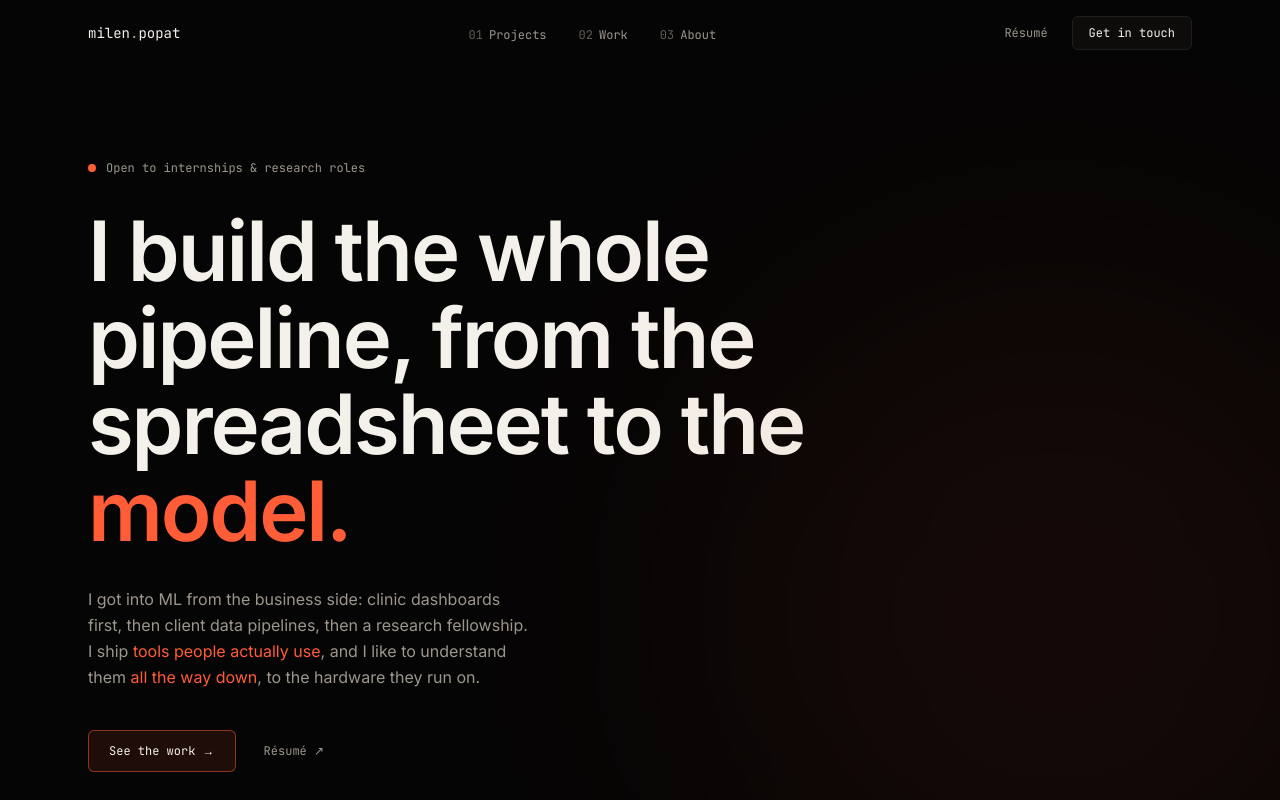
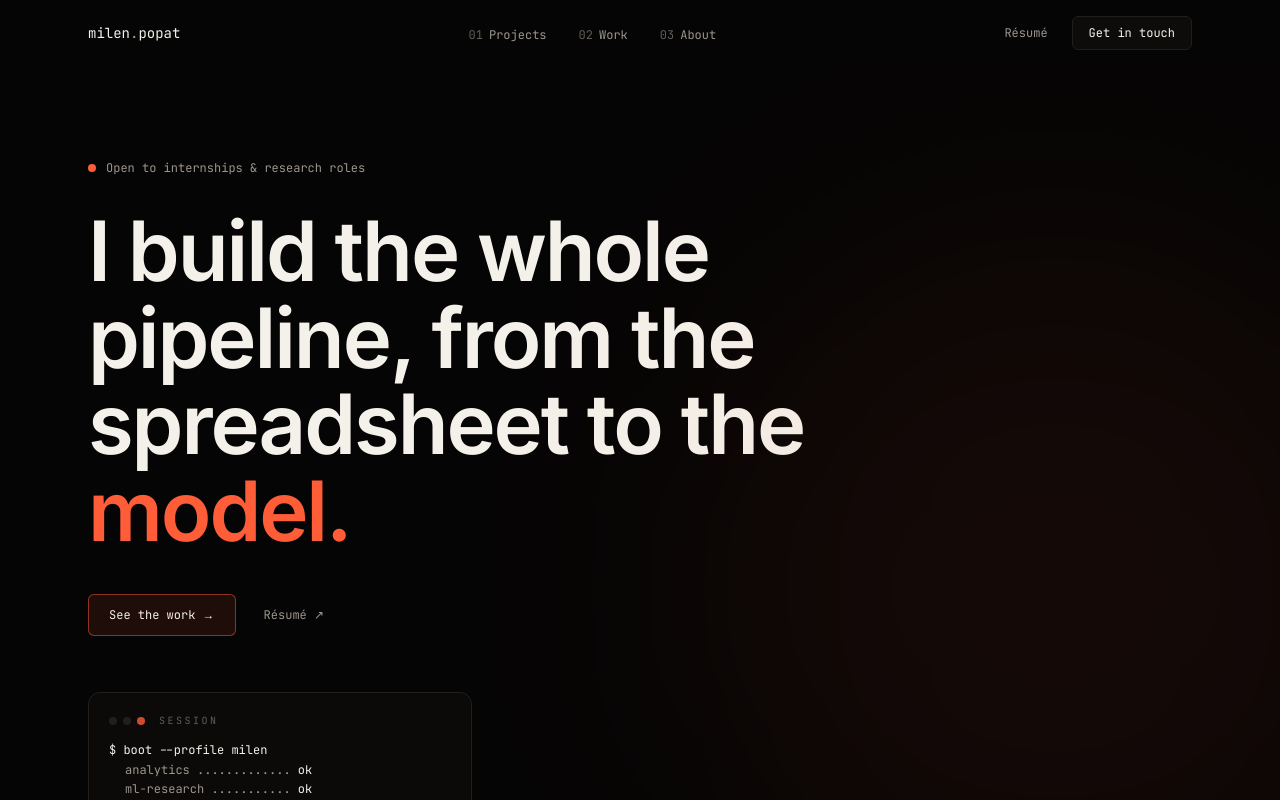
Before and after one commit to mpopat7/portfolio, a Next.js app: page / in a window 1280 px wide. Shown: the top 800 px of the page. Built offline with nearby package versions, Linux system fonts and the light colour scheme.

Commit message:
Hero: drop intro paragraph (covered on About)

```diff
--- a/components/sections/Hero.tsx
+++ b/components/sections/Hero.tsx
@@ -72,25 +72,9 @@ export default function Hero() {
           <Headline />
         </motion.div>
 
-        <motion.p
-          {...fadeUp}
-          transition={{ duration: 0.7, delay: 0.4 }}
-          className="mt-8 max-w-md leading-relaxed text-smoke"
-        >
-          {hero.intro.map((seg, i) =>
-            seg.accent ? (
-              <span key={i} className="text-ember">
-                {seg.text}
-              </span>
-            ) : (
-              <span key={i}>{seg.text}</span>
-            )
-          )}
-        </motion.p>
-
         <motion.div
           {...fadeUp}
-          transition={{ duration: 0.7, delay: 0.55 }}
+          transition={{ duration: 0.7, delay: 0.45 }}
           className="mt-10 flex items-center gap-7"
         >
           <Link
--- a/data/content.ts
+++ b/data/content.ts
@@ -24,13 +24,6 @@ export const hero = {
   status: "Open to internships & research roles",
   // Last word renders in the accent color.
   headline: "I build the whole pipeline, from the spreadsheet to the model.",
-  intro: [
-    { text: "I got into ML from the business side: clinic dashboards first, then client data pipelines, then a research fellowship. I ship " },
-    { text: "tools people actually use", accent: true },
-    { text: ", and I like to understand them " },
-    { text: "all the way down", accent: true },
-    { text: ", to the hardware they run on." },
-  ],
   cta: { label: "See the work", href: "/projects" },
   terminal: {
     command: "boot --profile milen",
```
